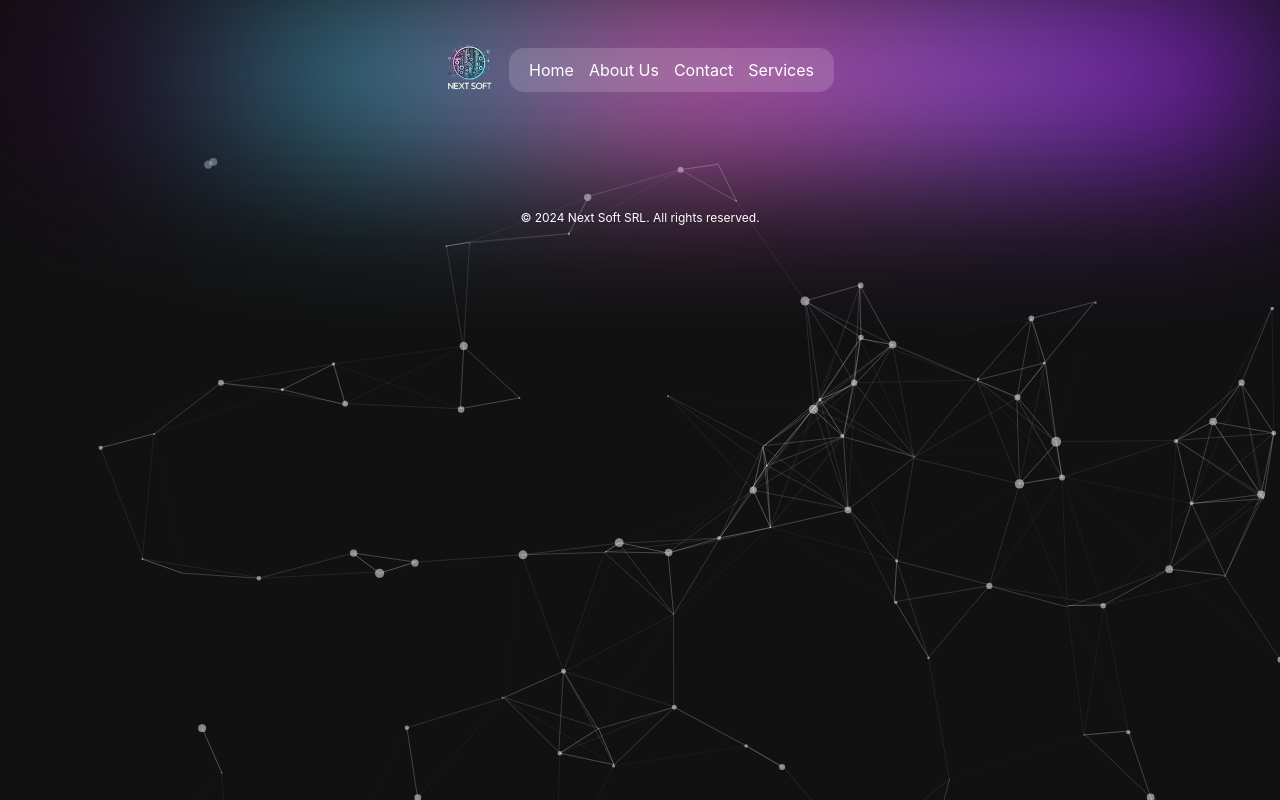
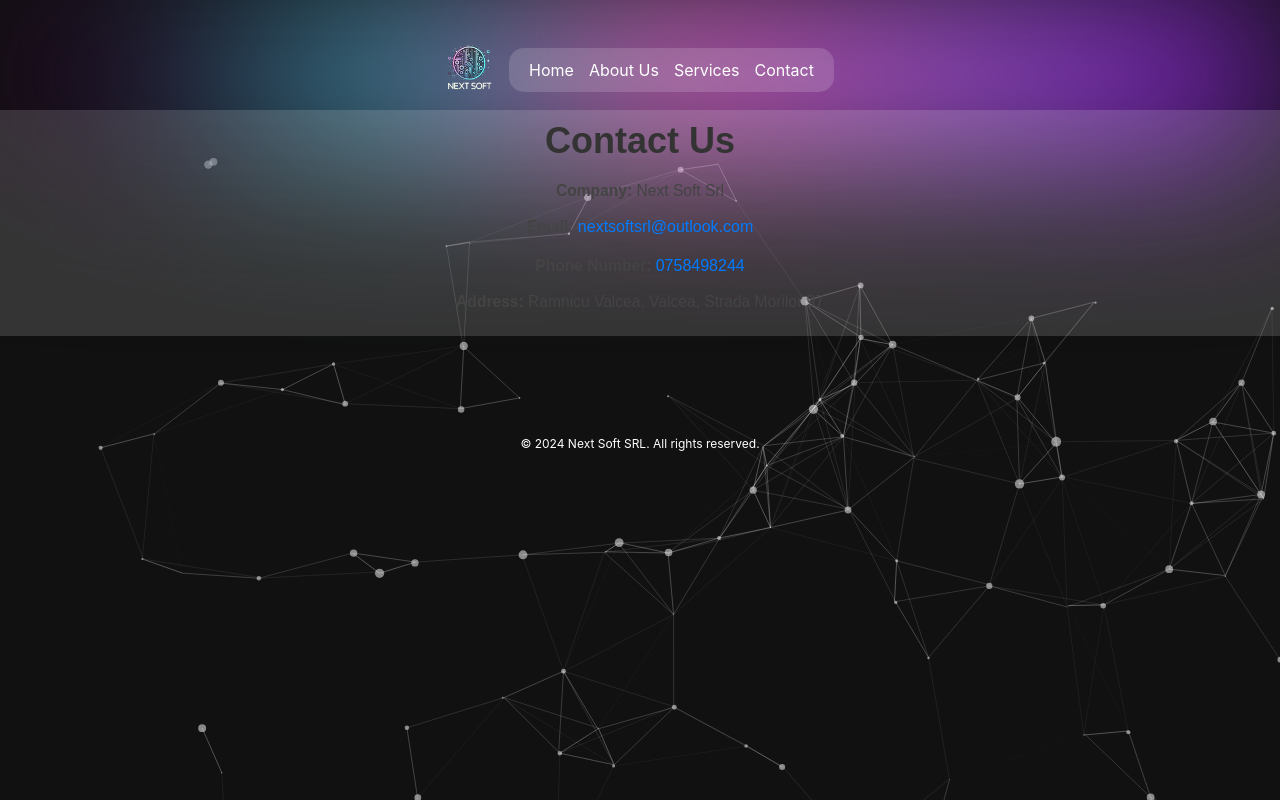
Before and after one commit to MitroiBogdanJob/NEXT-SOFT-SRL, a React (Create React App) app: page /Contact in a window 1280 px wide. Shown: the top 800 px of the page. Built offline with nearby package versions, Linux system fonts and the light colour scheme.

Commit message:
ContactPage Firt Commit 1

```diff
--- a/src/App.js
+++ b/src/App.js
@@ -15,8 +15,8 @@ function App() {
 			<Routes>
 				<Route path="/" element={<HomePage />} />
 				<Route path="/About" element={<AboutPage />} />
-				<Route path="/Contacttt" element={<ContactPage />} />
-				<Route path="/Servici" element={<ServicesPage />} />
+				<Route path="/Contact" element={<ContactPage />} />
+				<Route path="/Services" element={<ServicesPage />} />
 			</Routes>
 			<Footer />
 		</Router>
--- /dev/null
+++ b/src/ContactPage/ContactPage.css
@@ -0,0 +1,38 @@
+/* Contact.css */
+.contact-container {
+	max-width: auto;
+	margin: 0 auto;
+	font-family: "Arial", sans-serif;
+	padding: 10px 20px; /* Spațiere pentru a face meniul mai larg */
+	background-color: rgba(
+		255,
+		255,
+		255,
+		0.15
+	); /* Fundal semitransparent pentru meniu */
+}
+
+h1 {
+	text-align: center;
+	color: #333;
+	font-size: 3em; /* Dimensiune mare pentru titlu */
+}
+
+.contact-info {
+	margin-top: 20px;
+}
+
+.contact-info p {
+	font-size: 1.3em; /* Dimensiune text mai mare pentru lizibilitate */
+	margin-bottom: 15px;
+	color: #444; /* Culoare text pentru contrast */
+}
+
+.contact-info a {
+	color: #007bff; /* Albastru pentru link-uri */
+	text-decoration: none; /* Fără subliniere implicită */
+}
+
+.contact-info a:hover {
+	text-decoration: underline; /* Subliniere la hover */
+}
--- a/src/ContactPage/ContactPage.jsx
+++ b/src/ContactPage/ContactPage.jsx
@@ -1,10 +1,32 @@
-function Contact()
-{
-    return (
-        <div class="menu-contain-text-left">
-     <p>Phone Number  :  0758498244</p>
-     </div>
-    );
-}
+import React from "react";
+import "./ContactPage.css"; // Import the CSS file for custom styling
 
-export default Contact;
+const ContactPage = () => {
+	const companyName = "Next Soft Srl";
+	const email = "nextsoftsrl@outlook.com";
+	const phoneNumber = "0758498244";
+	const address = "Ramnicu Valcea, Valcea, Strada Morilor 97";
+
+	return (
+		<div className="contact-container">
+			<h1>Contact Us</h1>
+			<div className="contact-info">
+				<p>
+					<strong>Company:</strong> {companyName}
+				</p>
+				<p>
+					<strong>Email:</strong> <a href={`mailto:${email}`}>{email}</a>
+				</p>
+				<p>
+					<strong>Phone Number:</strong>{" "}
+					<a href={`tel:${phoneNumber}`}>{phoneNumber}</a>
+				</p>
+				<p>
+					<strong>Address:</strong> {address}
+				</p>
+			</div>
+		</div>
+	);
+};
+
+export default ContactPage;
--- a/src/Header/Header.js
+++ b/src/Header/Header.js
@@ -17,13 +17,13 @@ function Header() {
 						<Link to="/">Home</Link>
 					</li>
 					<li>
-						<Link to="/about">About Us</Link>
+						<Link to="/AboutPage">About Us</Link>
 					</li>
 					<li>
-						<Link to="/contacttt">Contact</Link>
+						<Link to="/Services">Services</Link>
 					</li>
 					<li>
-						<Link to="/Servici">Services</Link>
+						<Link to="/Contact">Contact</Link>
 					</li>
 				</ul>
 			</nav>
```
Also changed, not shown: LOGO/Next Soft LOGO.png (deleted).
